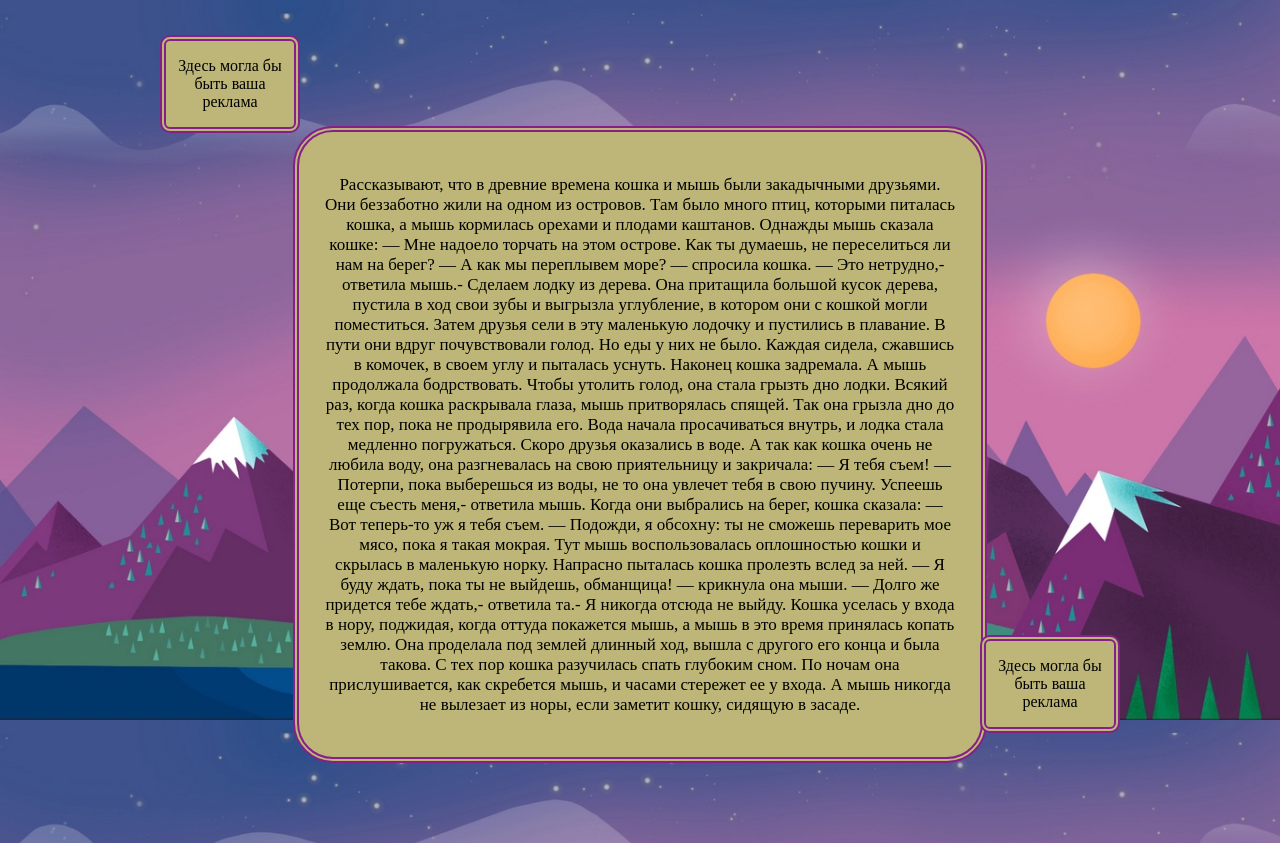
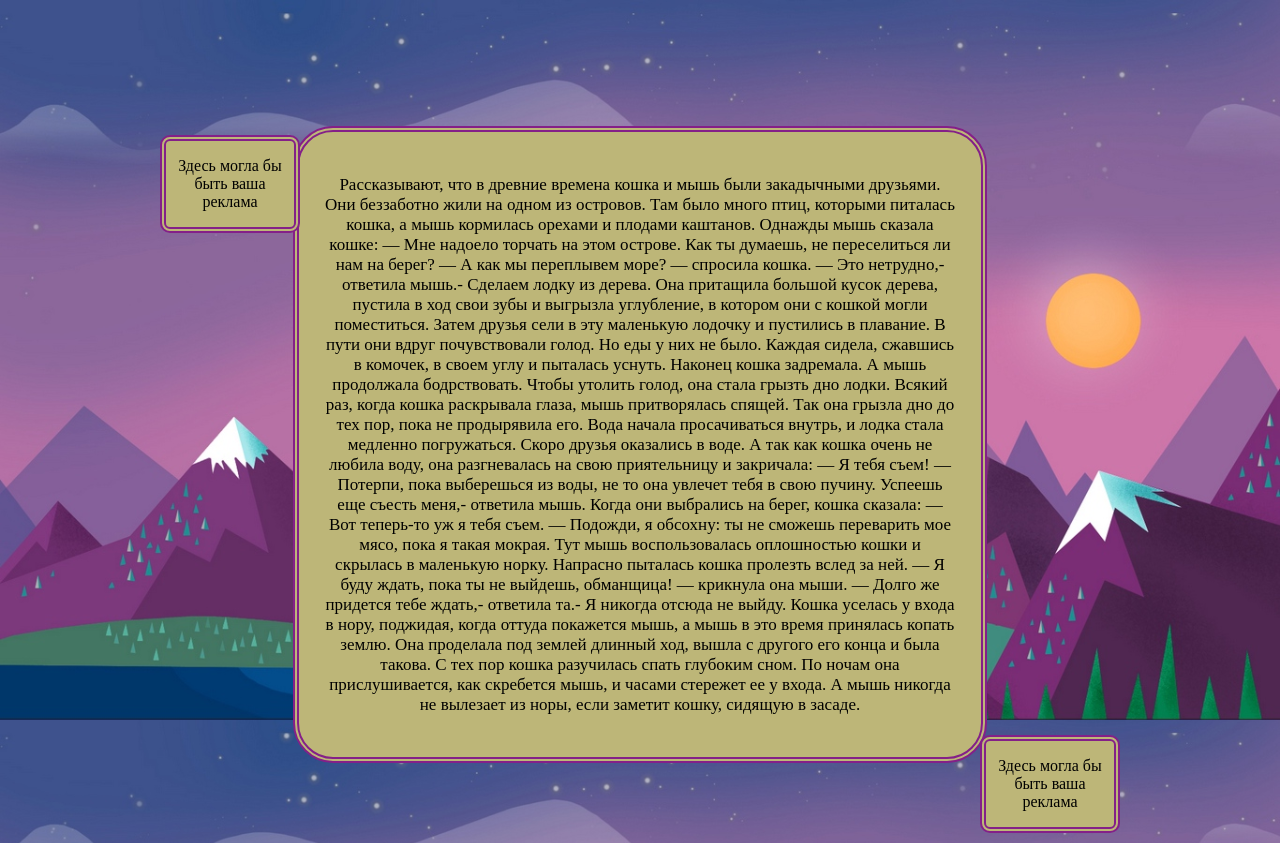
Before and after one commit to Danissimos/lr17, a plain HTML site: page index.html in a window 1280 px wide. Drawn offline with Linux system fonts and the light colour scheme.

Commit message:
Update index.html

```diff
--- a/index.html
+++ b/index.html
@@ -23,7 +23,7 @@
         width: 10%;
         position: absolute;
         right:160px;
-        top:135px;
+        top:235px;
         animation-duration: 10s;
         animation-iteration-count: infinite;
         animation-name: move-1;
@@ -37,7 +37,7 @@
         width: 10%;
         position: absolute;
         left:160px;
-        top: 535px;
+        top: 635px;
         animation-duration: 10s;
         animation-iteration-count: infinite;
         animation-name: move-2;
```
